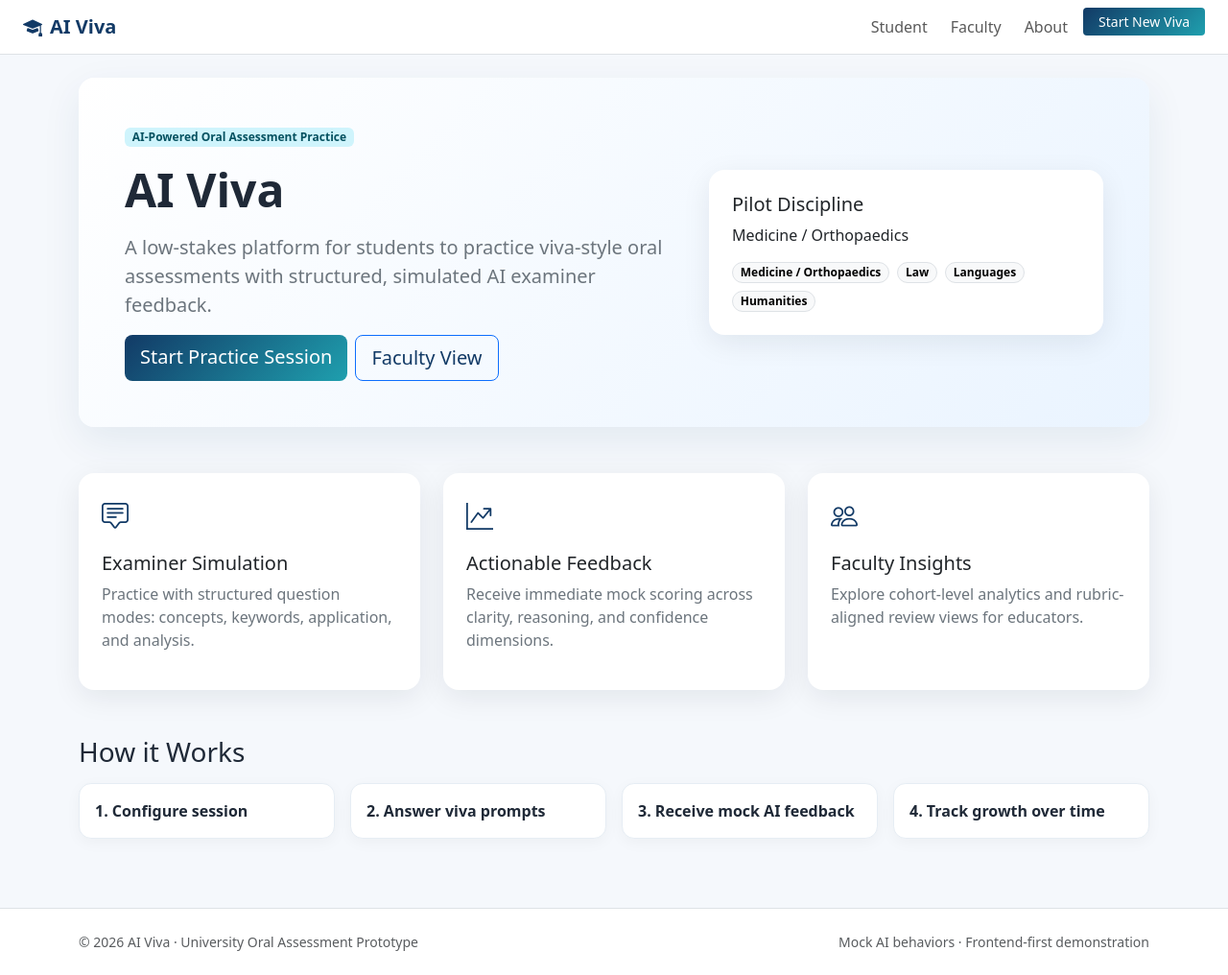
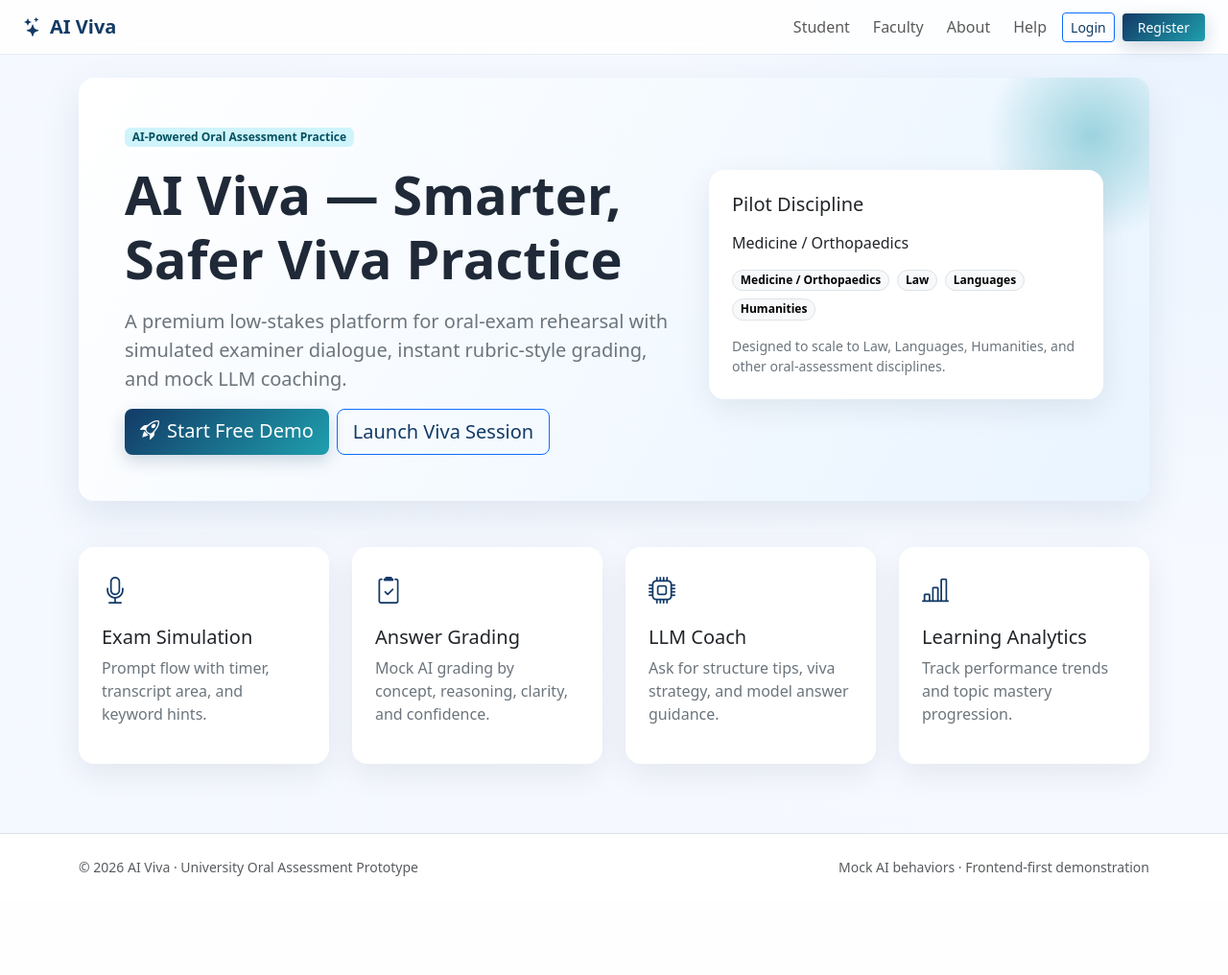
Before and after one commit to wuwuevan/vivaweb, a Flask app: page / in a window 1280 px wide. Shown: the whole page at 96% size. After the commit the page ends 913 px from the top, so only its background shows below. Run offline with Flask 3, Linux system fonts and the light colour scheme.

Commit message:
Expand AI Viva with auth, profile, coach, and enhanced viva UI

```diff
--- a/app.py
+++ b/app.py
@@ -6,7 +6,7 @@ from datetime import datetime, timedelta
 from pathlib import Path
 from typing import Any
 
-from flask import Flask, jsonify, redirect, render_template, request, session, url_for
+from flask import Flask, flash, jsonify, redirect, render_template, request, session, url_for
 
 app = Flask(__name__)
 app.secret_key = "ai-viva-demo-secret"
@@ -20,20 +20,35 @@ def load_json(filename: str) -> Any:
         return json.load(f)
 
 
+def save_json(filename: str, data: Any) -> None:
+    with open(DATA_DIR / filename, "w", encoding="utf-8") as f:
+        json.dump(data, f, ensure_ascii=False, indent=2)
+
+
 QUESTION_BANK = load_json("question_bank.json")
 IDEAL_ANSWERS = load_json("ideal_answers.json")
 MOCK_HISTORY = load_json("mock_sessions.json")
 FACULTY_DATA = load_json("faculty_data.json")
+USERS = load_json("users.json")
+
+DISCIPLINES = ["Medicine / Orthopaedics", "Law", "Languages", "Humanities"]
+TOPICS = list(QUESTION_BANK["Medicine / Orthopaedics"].keys())
+MODES = ["core concepts", "keywords", "application", "analysis/evaluation"]
 
 
-DISCIPLINES = [
-    "Medicine / Orthopaedics",
-    "Law",
-    "Languages",
-    "Humanities",
-]
-TOPICS = list(QUESTION_BANK["Medicine / Orthopaedics"].keys())
-MODES = ["core concepts", "keywords", "application", "analysis/evaluation"]
+# ---------- helpers ----------
+def get_logged_in_user() -> dict[str, Any] | None:
+    email = session.get("user_email")
+    if not email:
+        return None
+    return USERS.get(email)
+
+
+def login_required():
+    if not get_logged_in_user():
+        flash("Please sign in to access this page.", "warning")
+        return redirect(url_for("login"))
+    return None
 
 
 def analyze_answer(answer: str, keywords: list[str], ideal_answer: str) -> dict[str, Any]:
@@ -42,30 +57,35 @@ def analyze_answer(answer: str, keywords: list[str], ideal_answer: str) -> dict[
     keyword_coverage = round((len(token_hits) / max(1, len(keywords))) * 100)
 
     conceptual_accuracy = min(100, 55 + keyword_coverage // 2 + (10 if len(text) > 120 else 0))
-    reasoning_quality = min(100, 50 + (15 if any(w in text for w in ["because", "therefore", "however"]) else 0) + keyword_coverage // 3)
+    reasoning_quality = min(100, 50 + (15 if any(w in text for w in ["because", "therefore", "however", "so that"]) else 0) + keyword_coverage // 3)
     clarity = min(100, 50 + min(30, len(text.split()) // 2))
     confidence = min(100, 45 + (20 if len(text) > 100 else 5) + random.randint(0, 20))
     overall = round((conceptual_accuracy + reasoning_quality + clarity + confidence) / 4)
 
-    strengths = []
-    improvements = []
+    viva_coach = [
+        "Open with a 1-line definition before diving into management.",
+        "Use a three-step structure: diagnosis, reasoning, treatment plan.",
+        "State one risk and one mitigation to show balanced judgement.",
+    ]
+
+    strengths, improvements = [], []
     if keyword_coverage >= 60:
-        strengths.append("Good keyword coverage tied to the domain vocabulary.")
+        strengths.append("Good keyword coverage tied to discipline vocabulary.")
     else:
-        improvements.append("Include more clinical keywords to improve precision.")
+        improvements.append("Include more high-yield clinical keywords.")
 
     if reasoning_quality >= 70:
-        strengths.append("Reasoning structure is clear and defensible.")
+        strengths.append("Reasoning chain is coherent and defensible.")
     else:
-        improvements.append("Add explicit clinical reasoning (e.g., why one option is preferred).")
+        improvements.append("Use explicit logic words (because/therefore/however).")
 
     if clarity >= 70:
-        strengths.append("Expression is coherent and easy to follow.")
+        strengths.append("Expression is concise and easy to follow.")
     else:
-        improvements.append("Use shorter, well-structured points to improve clarity.")
+        improvements.append("Break your response into short verbal sections.")
 
     if not strengths:
-        strengths.append("You maintained a focused response and attempted the core concept.")
+        strengths.append("You stayed on-topic and attempted the core concept.")
 
     return {
         "overall_score": overall,
@@ -78,6 +98,7 @@ def analyze_answer(answer: str, keywords: list[str], ideal_answer: str) -> dict[
         "strengths": strengths,
         "improvements": improvements,
         "ideal_answer": ideal_answer,
+        "coach_tip": random.choice(viva_coach),
     }
 
 
@@ -87,9 +108,13 @@ def get_current_session() -> dict[str, Any]:
 
 @app.context_processor
 def inject_globals():
-    return {"app_name": "AI Viva"}
+    return {
+        "app_name": "AI Viva",
+        "current_user": get_logged_in_user(),
+    }
 
 
+# ---------- public pages ----------
 @app.route("/")
 def home():
     return render_template("index.html", disciplines=DISCIPLINES)
@@ -105,8 +130,73 @@ def help_page():
     return render_template("help.html")
 
 
+# ---------- auth ----------
+@app.route("/auth/login", methods=["GET", "POST"])
+def login():
+    if request.method == "POST":
+        email = request.form.get("email", "").strip().lower()
+        password = request.form.get("password", "")
+        user = USERS.get(email)
+        if not user or user.get("password") != password:
+            flash("Invalid email/password for this demo account.", "danger")
+            return render_template("auth/login.html")
+        session["user_email"] = email
+        flash(f"Welcome back, {user['name']}!", "success")
+        return redirect(url_for("student_dashboard"))
+    return render_template("auth/login.html")
+
+
+@app.route("/auth/register", methods=["GET", "POST"])
+def register():
+    if request.method == "POST":
+        email = request.form.get("email", "").strip().lower()
+        if not email or email in USERS:
+            flash("Email is invalid or already exists.", "danger")
+            return render_template("auth/register.html")
+        USERS[email] = {
+            "name": request.form.get("name", "Student"),
+            "password": request.form.get("password", "demo123"),
+            "role": request.form.get("role", "student"),
+            "institution": request.form.get("institution", "University Demo Campus"),
+            "program": request.form.get("program", "MBBS"),
+            "year": request.form.get("year", "Year 4"),
+            "bio": "Focused on improving viva confidence and structured clinical reasoning.",
+        }
+        save_json("users.json", USERS)
+        session["user_email"] = email
+        flash("Registration successful. Your demo profile is ready.", "success")
+        return redirect(url_for("profile"))
+    return render_template("auth/register.html")
+
+
+@app.route("/auth/logout")
+def logout():
+    session.clear()
+    flash("You have been signed out.", "info")
+    return redirect(url_for("home"))
+
+
+@app.route("/profile", methods=["GET", "POST"])
+def profile():
+    guard = login_required()
+    if guard:
+        return guard
+    user = get_logged_in_user()
+    if request.method == "POST":
+        for key in ["name", "institution", "program", "year", "bio"]:
+            user[key] = request.form.get(key, user.get(key, ""))
+        USERS[session["user_email"]] = user
+        save_json("users.json", USERS)
+        flash("Profile updated.", "success")
+    return render_template("profile.html", user=user)
+
+
+# ---------- student ----------
 @app.route("/student/dashboard")
 def student_dashboard():
+    guard = login_required()
+    if guard:
+        return guard
     recent = sorted(MOCK_HISTORY, key=lambda x: x["date"], reverse=True)[:4]
     avg_score = round(sum(s["score"] for s in MOCK_HISTORY) / len(MOCK_HISTORY))
     return render_template("student/dashboard.html", recent=recent, avg_score=avg_score, topics=TOPICS)
@@ -114,6 +204,10 @@ def student_dashboard():
 
 @app.route("/student/setup", methods=["GET", "POST"])
 def student_setup():
+    guard = login_required()
+    if guard:
+        return guard
+
     if request.method == "POST":
         topic = request.form.get("topic", TOPICS[0])
         mode = request.form.get("mode", MODES[0])
@@ -139,6 +233,9 @@ def student_setup():
 
 @app.route("/student/session")
 def student_session():
+    guard = login_required()
+    if guard:
+        return guard
     current = get_current_session()
     if not current:
         return redirect(url_for("student_setup"))
@@ -158,53 +255,52 @@ def submit_answer():
     ideal = IDEAL_ANSWERS.get(topic, {}).get(question_obj["id"], "A structured, evidence-based answer discussing diagnosis and management.")
 
     feedback = analyze_answer(answer, keywords, ideal)
-    item = {
-        "question": question_obj["question"],
-        "answer": answer,
-        "feedback": feedback,
-        "timestamp": datetime.utcnow().isoformat(),
-    }
-    current["answers"].append(item)
+    current["answers"].append(
+        {
+            "question": question_obj["question"],
+            "answer": answer,
+            "feedback": feedback,
+            "timestamp": datetime.utcnow().isoformat(),
+        }
+    )
     session["current_session"] = current
     return jsonify({"ok": True, "feedback": feedback})
 
 
 @app.route("/student/results")
 def student_results():
+    guard = login_required()
+    if guard:
+        return guard
+
     current = get_current_session()
     if not current or not current.get("answers"):
         return redirect(url_for("student_setup"))
 
     answers = current["answers"]
-    metrics = [
-        "overall_score",
-        "keyword_coverage",
-        "conceptual_accuracy",
-        "reasoning_quality",
-        "clarity",
-        "confidence",
-    ]
+    metrics = ["overall_score", "keyword_coverage", "conceptual_accuracy", "reasoning_quality", "clarity", "confidence"]
     summary = {m: round(sum(a["feedback"][m] for a in answers) / len(answers)) for m in metrics}
 
     recap = [
         {
-            "label": f"Q{i+1} answered",
+            "label": f"Q{i + 1} answered",
             "detail": a["question"][:80] + "...",
-            "time": (datetime.utcnow() - timedelta(minutes=(len(answers)-i))).strftime("%H:%M"),
+            "time": (datetime.utcnow() - timedelta(minutes=(len(answers) - i))).strftime("%H:%M"),
         }
         for i, a in enumerate(answers)
     ]
 
-    mock_record = {
-        "date": datetime.utcnow().strftime("%Y-%m-%d"),
-        "topic": current["topic"],
-        "mode": current["mode"],
-        "score": summary["overall_score"],
-        "duration": current["estimated_duration"],
-        "status": "Completed",
-    }
-    MOCK_HISTORY.insert(0, mock_record)
-
+    MOCK_HISTORY.insert(
+        0,
+        {
+            "date": datetime.utcnow().strftime("%Y-%m-%d"),
+            "topic": current["topic"],
+            "mode": current["mode"],
+            "score": summary["overall_score"],
+            "duration": current["estimated_duration"],
+            "status": "Completed",
+        },
+    )
     return render_template(
         "student/results.html",
         current=current,
@@ -217,16 +313,25 @@ def student_results():
 
 @app.route("/student/history")
 def student_history():
+    guard = login_required()
+    if guard:
+        return guard
     return render_template("student/history.html", sessions=MOCK_HISTORY)
 
 
 @app.route("/student/analytics")
 def student_analytics():
+    guard = login_required()
+    if guard:
+        return guard
     return render_template("student/analytics.html", sessions=MOCK_HISTORY)
 
 
 @app.route("/student/reflection", methods=["GET", "POST"])
 def student_reflection():
+    guard = login_required()
+    if guard:
+        return guard
     saved = False
     if request.method == "POST":
         session["reflection"] = request.form.to_dict()
@@ -234,6 +339,23 @@ def student_reflection():
     return render_template("student/reflection.html", saved=saved)
 
 
+@app.route("/student/coach", methods=["GET", "POST"])
+def student_coach():
+    guard = login_required()
+    if guard:
+        return guard
+
+    reply = None
+    if request.method == "POST":
+        prompt = request.form.get("prompt", "")
+        reply = {
+            "input": prompt,
+            "response": "Mock LLM Coach: Great attempt. Try a structured 3-part response (definition → differential → management) and include one evidence-based keyword.",
+        }
+    return render_template("student/coach.html", reply=reply)
+
+
+# ---------- faculty ----------
 @app.route("/faculty/dashboard")
 def faculty_dashboard():
     return render_template("faculty/dashboard.html", data=FACULTY_DATA)
--- a/static/css/style.css
+++ b/static/css/style.css
@@ -1,12 +1,17 @@
-:root{--primary:#123a66;--teal:#1f9fae;--bg:#f5f8fc}
-body{background:var(--bg);color:#1f2937}
+:root{--primary:#123a66;--teal:#1f9fae;--bg:#f4f8ff;--ink:#1f2937}
+body{background:radial-gradient(circle at top right,#eaf4ff 0,#f6f9ff 38%,#f4f8ff 100%);color:var(--ink)}
 .text-primary,.btn-outline-primary{color:var(--primary)!important}
-.btn-primary{background:linear-gradient(135deg,var(--primary),var(--teal));border:0}
-.hero{background:linear-gradient(135deg,#ffffff,#eaf4ff);box-shadow:0 14px 40px rgba(18,58,102,.08)}
-.shadow-soft{box-shadow:0 8px 30px rgba(17,24,39,.08)}
-.card{border-radius:1rem}
+.btn-primary{background:linear-gradient(135deg,var(--primary),var(--teal));border:0;box-shadow:0 6px 18px rgba(18,58,102,.2)}
+.hero{background:linear-gradient(120deg,#ffffff,#e9f4ff);box-shadow:0 14px 40px rgba(18,58,102,.1)}
+.hero-glow{position:absolute;right:-50px;top:-50px;width:220px;height:220px;background:radial-gradient(circle,#1f9fae66,transparent 70%)}
+.glass-nav{backdrop-filter:blur(8px);background:rgba(255,255,255,.86);border-bottom:1px solid #e4edf7}
+.shadow-soft{box-shadow:0 10px 32px rgba(17,24,39,.08)}
+.card{border-radius:1rem;transition:.2s ease}
+.card:hover{transform:translateY(-2px)}
 .step-card{background:#fff;padding:1rem;border-radius:.8rem;border:1px solid #e6edf4;box-shadow:0 4px 16px rgba(0,0,0,.04);font-weight:600}
 .question-card{border:1px dashed #aac5de}
 .timeline-item{border-left:2px solid #c6d7ea;padding-left:12px;margin-bottom:12px}
 .nav-link:hover{color:var(--teal)!important}
 textarea.form-control:focus,.form-select:focus,.form-control:focus{border-color:#79bad0;box-shadow:0 0 0 .2rem rgba(31,159,174,.15)}
+.floating{animation:float 4s ease-in-out infinite}
+@keyframes float{0%,100%{transform:translateY(0)}50%{transform:translateY(-6px)}}
--- a/templates/base.html
+++ b/templates/base.html
@@ -9,21 +9,37 @@
   <link rel="stylesheet" href="{{ url_for('static', filename='css/style.css') }}">
 </head>
 <body>
-<nav class="navbar navbar-expand-lg navbar-light bg-white border-bottom sticky-top">
+<nav class="navbar navbar-expand-lg glass-nav sticky-top">
   <div class="container-fluid px-4">
-    <a class="navbar-brand fw-bold text-primary" href="{{ url_for('home') }}"><i class="bi bi-mortarboard-fill me-2"></i>AI Viva</a>
+    <a class="navbar-brand fw-bold text-primary" href="{{ url_for('home') }}"><i class="bi bi-stars me-2"></i>AI Viva</a>
     <button class="navbar-toggler" type="button" data-bs-toggle="collapse" data-bs-target="#navMain"><span class="navbar-toggler-icon"></span></button>
     <div class="collapse navbar-collapse" id="navMain">
-      <ul class="navbar-nav ms-auto gap-2">
+      <ul class="navbar-nav ms-auto gap-2 align-items-lg-center">
         <li class="nav-item"><a class="nav-link" href="{{ url_for('student_dashboard') }}">Student</a></li>
         <li class="nav-item"><a class="nav-link" href="{{ url_for('faculty_dashboard') }}">Faculty</a></li>
         <li class="nav-item"><a class="nav-link" href="{{ url_for('about') }}">About</a></li>
-        <li class="nav-item"><a class="btn btn-primary btn-sm px-3" href="{{ url_for('student_setup') }}">Start New Viva</a></li>
+        <li class="nav-item"><a class="nav-link" href="{{ url_for('help_page') }}">Help</a></li>
+        {% if current_user %}
+          <li class="nav-item"><a class="nav-link" href="{{ url_for('profile') }}"><i class="bi bi-person-circle me-1"></i>{{ current_user.name }}</a></li>
+          <li class="nav-item"><a class="btn btn-outline-primary btn-sm" href="{{ url_for('logout') }}">Logout</a></li>
+        {% else %}
+          <li class="nav-item"><a class="btn btn-outline-primary btn-sm" href="{{ url_for('login') }}">Login</a></li>
+          <li class="nav-item"><a class="btn btn-primary btn-sm px-3" href="{{ url_for('register') }}">Register</a></li>
+        {% endif %}
       </ul>
     </div>
   </div>
 </nav>
 <main class="py-4">
+  <div class="container">
+    {% with messages = get_flashed_messages(with_categories=true) %}
+      {% if messages %}
+        {% for category, message in messages %}
+          <div class="alert alert-{{ category }} alert-dismissible fade show" role="alert">{{ message }}<button type="button" class="btn-close" data-bs-dismiss="alert"></button></div>
+        {% endfor %}
+      {% endif %}
+    {% endwith %}
+  </div>
   {% block content %}{% endblock %}
 </main>
 <footer class="border-top py-4 bg-white">
--- a/templates/index.html
+++ b/templates/index.html
@@ -1,42 +1,36 @@
 {% extends 'base.html' %}
 {% block content %}
 <div class="container">
-  <section class="hero p-5 rounded-4 mb-5">
-    <div class="row align-items-center g-4">
+  <section class="hero p-5 rounded-4 mb-5 position-relative overflow-hidden">
+    <div class="hero-glow"></div>
+    <div class="row align-items-center g-4 position-relative">
       <div class="col-lg-7">
         <span class="badge bg-info-subtle text-info-emphasis mb-3">AI-Powered Oral Assessment Practice</span>
-        <h1 class="display-5 fw-bold mb-3">AI Viva</h1>
-        <p class="lead text-secondary">A low-stakes platform for students to practice viva-style oral assessments with structured, simulated AI examiner feedback.</p>
+        <h1 class="display-4 fw-bold mb-3">AI Viva — Smarter, Safer Viva Practice</h1>
+        <p class="lead text-secondary">A premium low-stakes platform for oral-exam rehearsal with simulated examiner dialogue, instant rubric-style grading, and mock LLM coaching.</p>
         <div class="d-flex gap-2 flex-wrap">
-          <a href="{{ url_for('student_setup') }}" class="btn btn-primary btn-lg">Start Practice Session</a>
-          <a href="{{ url_for('faculty_dashboard') }}" class="btn btn-outline-primary btn-lg">Faculty View</a>
+          <a href="{{ url_for('register') }}" class="btn btn-primary btn-lg"><i class="bi bi-rocket-takeoff me-2"></i>Start Free Demo</a>
+          <a href="{{ url_for('student_setup') }}" class="btn btn-outline-primary btn-lg">Launch Viva Session</a>
         </div>
       </div>
       <div class="col-lg-5">
-        <div class="card shadow-soft border-0 p-4">
-          <h5>Pilot Discipline</h5><p class="mb-3">Medicine / Orthopaedics</p>
-          <div class="d-flex flex-wrap gap-2">
+        <div class="card shadow-soft border-0 p-4 floating">
+          <h5 class="mb-3">Pilot Discipline</h5>
+          <p class="mb-3">Medicine / Orthopaedics</p>
+          <div class="d-flex flex-wrap gap-2 mb-3">
             {% for d in disciplines %}<span class="badge rounded-pill text-bg-light border">{{ d }}</span>{% endfor %}
           </div>
+          <div class="small text-secondary">Designed to scale to Law, Languages, Humanities, and other oral-assessment disciplines.</div>
         </div>
       </div>
     </div>
   </section>
 
   <section class="row g-4 mb-5">
-    <div class="col-md-4"><div class="card h-100 p-4 border-0 shadow-soft"><i class="bi bi-chat-square-text fs-3 text-primary"></i><h5 class="mt-3">Examiner Simulation</h5><p class="text-secondary">Practice with structured question modes: concepts, keywords, application, and analysis.</p></div></div>
-    <div class="col-md-4"><div class="card h-100 p-4 border-0 shadow-soft"><i class="bi bi-graph-up-arrow fs-3 text-primary"></i><h5 class="mt-3">Actionable Feedback</h5><p class="text-secondary">Receive immediate mock scoring across clarity, reasoning, and confidence dimensions.</p></div></div>
-    <div class="col-md-4"><div class="card h-100 p-4 border-0 shadow-soft"><i class="bi bi-people fs-3 text-primary"></i><h5 class="mt-3">Faculty Insights</h5><p class="text-secondary">Explore cohort-level analytics and rubric-aligned review views for educators.</p></div></div>
-  </section>
-
-  <section class="mb-5">
-    <h3 class="mb-3">How it Works</h3>
-    <div class="row g-3">
-      <div class="col-md-3"><div class="step-card">1. Configure session</div></div>
-      <div class="col-md-3"><div class="step-card">2. Answer viva prompts</div></div>
-      <div class="col-md-3"><div class="step-card">3. Receive mock AI feedback</div></div>
-      <div class="col-md-3"><div class="step-card">4. Track growth over time</div></div>
-    </div>
+    <div class="col-md-3"><div class="card h-100 p-4 border-0 shadow-soft"><i class="bi bi-mic fs-3 text-primary"></i><h5 class="mt-3">Exam Simulation</h5><p class="text-secondary">Prompt flow with timer, transcript area, and keyword hints.</p></div></div>
+    <div class="col-md-3"><div class="card h-100 p-4 border-0 shadow-soft"><i class="bi bi-clipboard2-check fs-3 text-primary"></i><h5 class="mt-3">Answer Grading</h5><p class="text-secondary">Mock AI grading by concept, reasoning, clarity, and confidence.</p></div></div>
+    <div class="col-md-3"><div class="card h-100 p-4 border-0 shadow-soft"><i class="bi bi-cpu fs-3 text-primary"></i><h5 class="mt-3">LLM Coach</h5><p class="text-secondary">Ask for structure tips, viva strategy, and model answer guidance.</p></div></div>
+    <div class="col-md-3"><div class="card h-100 p-4 border-0 shadow-soft"><i class="bi bi-bar-chart-line fs-3 text-primary"></i><h5 class="mt-3">Learning Analytics</h5><p class="text-secondary">Track performance trends and topic mastery progression.</p></div></div>
   </section>
 </div>
 {% endblock %}
```
Also changed, not shown: data/users.json (added, +11 -0 lines), static/js/session.js (+22 -3 lines), templates/auth/login.html (added, +15 -0 lines), templates/auth/register.html (added, +18 -0 lines), templates/profile.html (added, +16 -0 lines), templates/student/coach.html (added, +19 -0 lines), templates/student/dashboard.html (+6 -2 lines), templates/student/session.html (+9 -4 lines), README.md.
